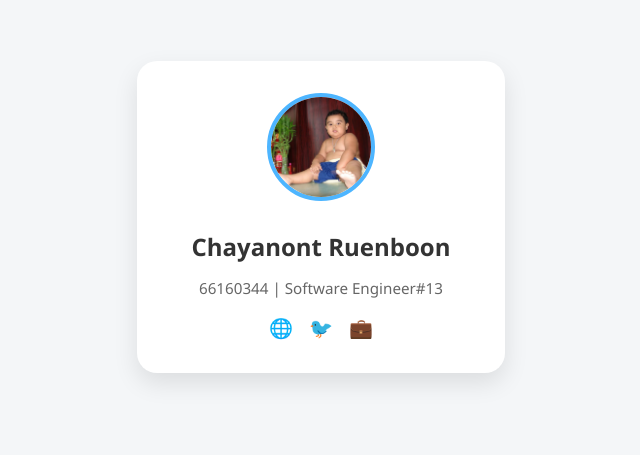
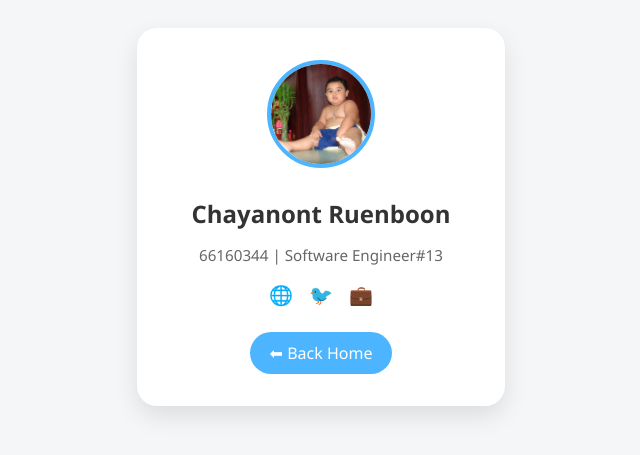
Before and after one commit to R1stk/team0Jyod, a plain HTML site: page 66160344_Chayanont.html in a window 1280 px wide. Shown: the part 191-646 px from the top of the page, without its empty margins (319-959 px from the left). Drawn offline with Linux system fonts and the light colour scheme; files whose address does not match are found by name.

Commit message:
New Update Profile

```diff
--- a/66160344_Chayanont.html
+++ b/66160344_Chayanont.html
@@ -53,6 +53,7 @@
       display: flex;
       justify-content: center;
       gap: 1rem;
+      margin-bottom: 1.5rem;
     }
 
     .profile-card .social-links a {
@@ -64,6 +65,22 @@
 
     .profile-card .social-links a:hover {
       color: #1a73e8;
+    }
+
+    /* ปุ่ม Back Home */
+    .back-btn {
+      display: inline-block;
+      padding: 10px 20px;
+      background: #4db5ff;
+      color: #fff;
+      font-size: 1rem;
+      border-radius: 30px;
+      text-decoration: none;
+      transition: background 0.3s;
+    }
+
+    .back-btn:hover {
+      background: #1a73e8;
     }
   </style>
 </head>
@@ -78,6 +95,7 @@
       <a href="#">🐦</a>
       <a href="#">💼</a>
     </div>
+    <a href="index.html" class="back-btn">⬅ Back Home</a>
   </div>
 
 </body>
```
